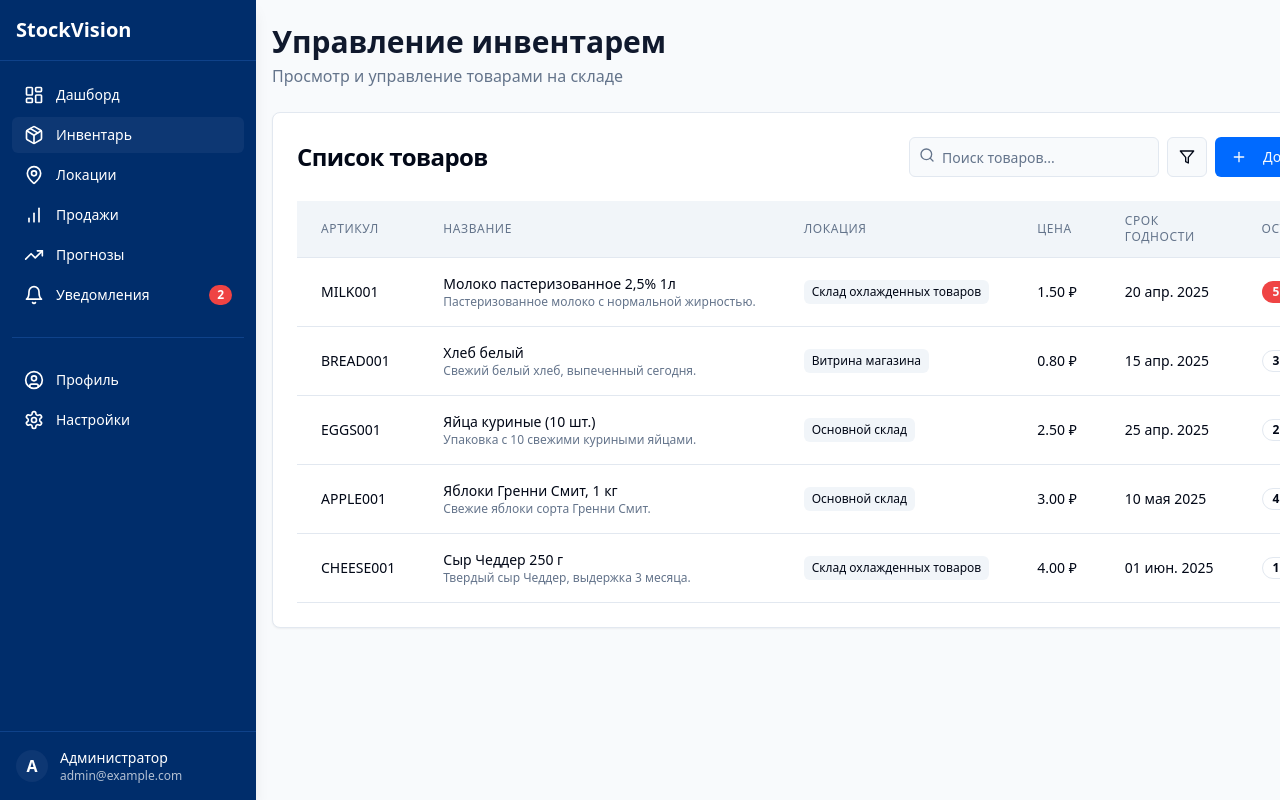
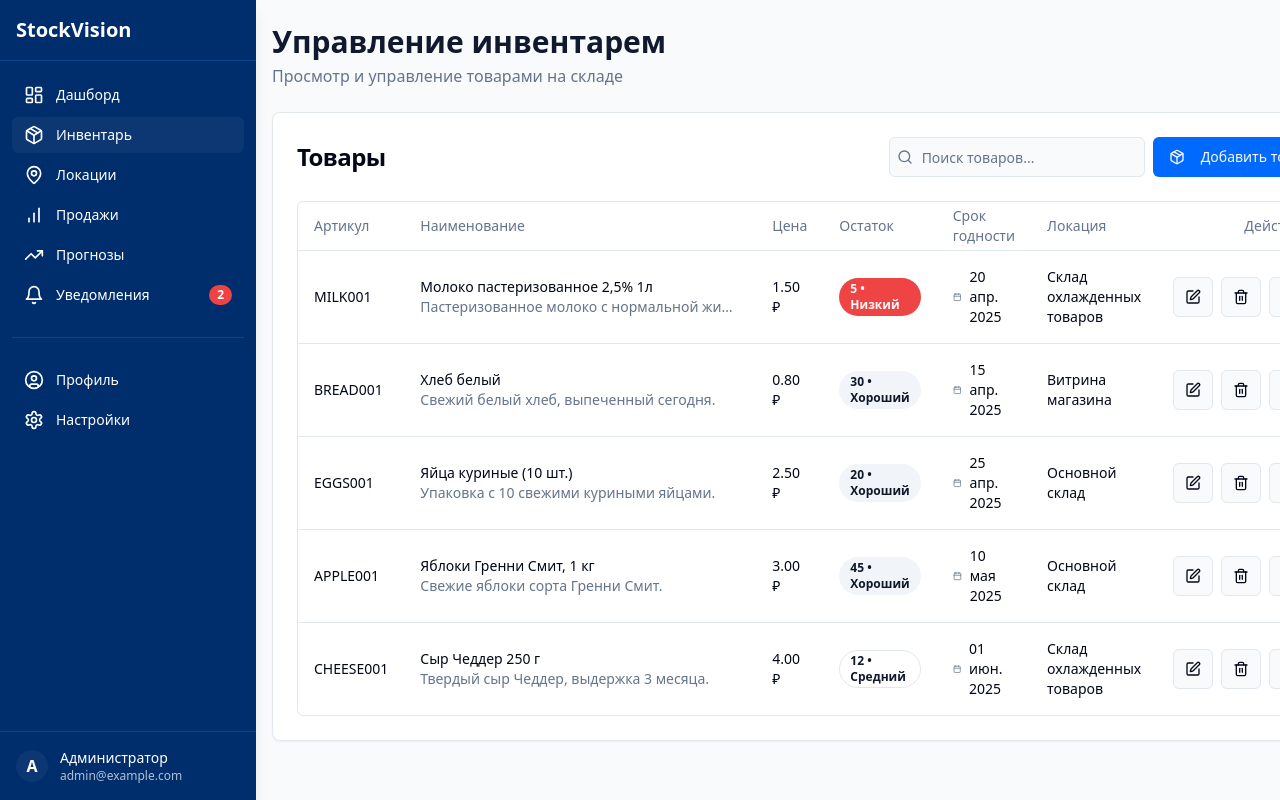
Before and after one commit to IluxaSense1/fresh-stock-vision, a React (Vite) app: page /inventory in a window 1280 px wide. Shown: the top 800 px of the page. Built offline with nearby package versions, Linux system fonts and the light colour scheme.

Commit message:
Create initial frontend structure

```diff
--- a/src/components/Inventory/ProductTable.tsx
+++ b/src/components/Inventory/ProductTable.tsx
@@ -1,13 +1,14 @@
 
 import React, { useState } from 'react';
 import { useWarehouse } from '@/context/WarehouseContext';
-import { format } from 'date-fns';
-import { ru } from 'date-fns/locale';
-import { Search, Plus, Filter } from 'lucide-react';
+import { Calendar, FileText, Search, Trash2, Edit, Package } from 'lucide-react';
+import { Table, TableHeader, TableRow, TableHead, TableBody, TableCell } from '@/components/ui/table';
+import { Badge } from '@/components/ui/badge';
 import { Input } from '@/components/ui/input';
 import { Button } from '@/components/ui/button';
-import { Badge } from '@/components/ui/badge';
 import { Card, CardContent, CardHeader, CardTitle } from '@/components/ui/card';
+import { format, parseISO } from 'date-fns';
+import { ru } from 'date-fns/locale';
 
 const ProductTable: React.FC = () => {
   const { products, stocks } = useWarehouse();
@@ -23,99 +24,134 @@ const ProductTable: React.FC = () => {
   });
 
   // Filter products based on search term
-  const filteredProducts = productsWithStock.filter(product =>
-    product.name.toLowerCase().includes(searchTerm.toLowerCase()) ||
-    product.sku.toLowerCase().includes(searchTerm.toLowerCase()) ||
-    product.description.toLowerCase().includes(searchTerm.toLowerCase())
-  );
+  const filteredProducts = productsWithStock.filter(product => {
+    const searchLower = searchTerm.toLowerCase();
+    return (
+      product.name.toLowerCase().includes(searchLower) ||
+      product.sku.toLowerCase().includes(searchLower) ||
+      product.description.toLowerCase().includes(searchLower)
+    );
+  });
 
-  // Function to determine badge color based on stock level
-  const getStockBadgeVariant = (quantity: number) => {
-    if (quantity <= 5) return "destructive";
-    if (quantity <= 10) return "warning";
-    return "success";
+  // Format date
+  const formatDate = (dateString: string) => {
+    return format(parseISO(dateString), 'dd MMM yyyy', { locale: ru });
   };
 
-  // Function to format price
-  const formatPrice = (price: number) => {
-    return price.toFixed(2) + ' ₽';
+  // Get stock status
+  const getStockStatus = (quantity: number) => {
+    if (quantity <= 5) return { status: 'low', label: 'Низкий' };
+    if (quantity <= 15) return { status: 'medium', label: 'Средний' };
+    return { status: 'good', label: 'Хороший' };
+  };
+
+  // Get badge variant based on stock status
+  const getBadgeVariant = (status: string) => {
+    switch (status) {
+      case 'low':
+        return 'destructive';
+      case 'medium':
+        return 'outline'; // Changed from 'warning' to 'outline'
+      case 'good':
+        return 'secondary'; // Changed from 'success' to 'secondary'
+      default:
+        return 'default';
+    }
   };
 
   return (
     <Card>
       <CardHeader>
-        <div className="flex flex-col sm:flex-row items-start sm:items-center justify-between gap-4">
-          <CardTitle>Список товаров</CardTitle>
-          <div className="flex items-center gap-2 w-full sm:w-auto">
-            <div className="relative flex-1 sm:flex-initial">
-              <Search className="absolute left-2.5 top-2.5 h-4 w-4 text-muted-foreground" />
+        <div className="flex flex-col gap-4 sm:flex-row sm:items-center sm:justify-between">
+          <CardTitle>Товары</CardTitle>
+          <div className="flex gap-2">
+            <div className="relative w-full sm:w-64">
+              <Search className="absolute left-2 top-1/2 h-4 w-4 -translate-y-1/2 text-muted-foreground" />
               <Input
-                type="search"
                 placeholder="Поиск товаров..."
-                className="pl-8 w-full sm:w-[250px]"
                 value={searchTerm}
                 onChange={(e) => setSearchTerm(e.target.value)}
+                className="pl-8"
               />
             </div>
-            <Button variant="outline" size="icon">
-              <Filter className="h-4 w-4" />
-            </Button>
             <Button>
-              <Plus className="h-4 w-4 mr-2" />
-              Добавить
+              <Package className="mr-2 h-4 w-4" />
+              Добавить товар
             </Button>
           </div>
         </div>
       </CardHeader>
       <CardContent>
-        <div className="overflow-x-auto">
-          <table className="w-full table-auto">
-            <thead>
-              <tr className="border-b border-border">
-                <th className="table-header">Артикул</th>
-                <th className="table-header">Название</th>
-                <th className="table-header">Локация</th>
-                <th className="table-header">Цена</th>
-                <th className="table-header">Срок годности</th>
-                <th className="table-header">Остаток</th>
-              </tr>
-            </thead>
-            <tbody>
-              {filteredProducts.length > 0 ? (
-                filteredProducts.map((product) => (
-                  <tr key={product.id} className="table-row">
-                    <td className="table-cell font-medium">{product.sku}</td>
-                    <td className="table-cell">
-                      <div>
+        <div className="rounded-md border">
+          <Table>
+            <TableHeader>
+              <TableRow>
+                <TableHead>Артикул</TableHead>
+                <TableHead>Наименование</TableHead>
+                <TableHead>Цена</TableHead>
+                <TableHead>Остаток</TableHead>
+                <TableHead>Срок годности</TableHead>
+                <TableHead>Локация</TableHead>
+                <TableHead className="text-right">Действия</TableHead>
+              </TableRow>
+            </TableHeader>
+            <TableBody>
+              {filteredProducts.length === 0 ? (
+                <TableRow>
+                  <TableCell colSpan={7} className="text-center py-8 text-muted-foreground">
+                    Товары не найдены. Попробуйте изменить параметры поиска.
+                  </TableCell>
+                </TableRow>
+              ) : (
+                filteredProducts.map((product) => {
+                  const stockStatus = getStockStatus(product.stock);
+                  return (
+                    <TableRow key={product.id}>
+                      <TableCell className="font-medium">
+                        {product.sku}
+                      </TableCell>
+                      <TableCell>
                         <div className="font-medium">{product.name}</div>
-                        <div className="text-xs text-muted-foreground">{product.description}</div>
-                      </div>
-                    </td>
-                    <td className="table-cell">
-                      <span className="inline-block px-2 py-1 rounded-md bg-secondary text-xs">
+                        <div className="text-sm text-muted-foreground truncate max-w-xs">
+                          {product.description}
+                        </div>
+                      </TableCell>
+                      <TableCell>
+                        {product.price.toFixed(2)} ₽
+                      </TableCell>
+                      <TableCell>
+                        <Badge variant={getBadgeVariant(stockStatus.status)} className="font-semibold">
+                          {product.stock} • {stockStatus.label}
+                        </Badge>
+                      </TableCell>
+                      <TableCell>
+                        <div className="flex items-center gap-2">
+                          <Calendar className="h-4 w-4 text-muted-foreground" />
+                          <span>{formatDate(product.expiration_date)}</span>
+                        </div>
+                      </TableCell>
+                      <TableCell>
                         {product.location?.name}
-                      </span>
-                    </td>
-                    <td className="table-cell">{formatPrice(product.price)}</td>
-                    <td className="table-cell">
-                      {format(new Date(product.expiration_date), 'dd MMM yyyy', { locale: ru })}
-                    </td>
-                    <td className="table-cell">
-                      <Badge variant={getStockBadgeVariant(product.stock)}>
-                        {product.stock} шт.
-                      </Badge>
-                    </td>
-                  </tr>
-                ))
-              ) : (
-                <tr>
-                  <td colSpan={6} className="table-cell text-center py-8 text-muted-foreground">
-                    {searchTerm ? 'Товары не найдены. Попробуйте изменить поисковый запрос.' : 'Нет доступных товаров.'}
-                  </td>
-                </tr>
+                      </TableCell>
+                      <TableCell className="text-right">
+                        <div className="flex justify-end gap-2">
+                          <Button variant="outline" size="icon">
+                            <Edit className="h-4 w-4" />
+                          </Button>
+                          <Button variant="outline" size="icon">
+                            <Trash2 className="h-4 w-4" />
+                          </Button>
+                          <Button variant="outline" size="icon">
+                            <FileText className="h-4 w-4" />
+                          </Button>
+                        </div>
+                      </TableCell>
+                    </TableRow>
+                  );
+                })
               )}
-            </tbody>
-          </table>
+            </TableBody>
+          </Table>
         </div>
       </CardContent>
     </Card>
```
